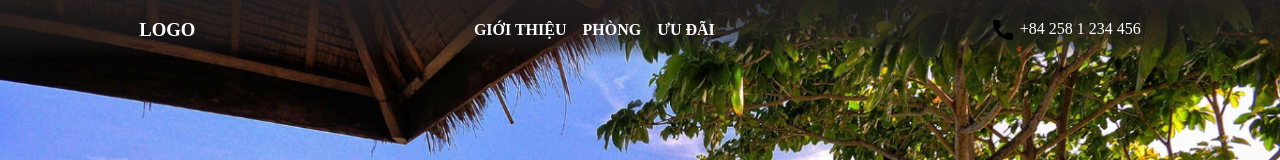
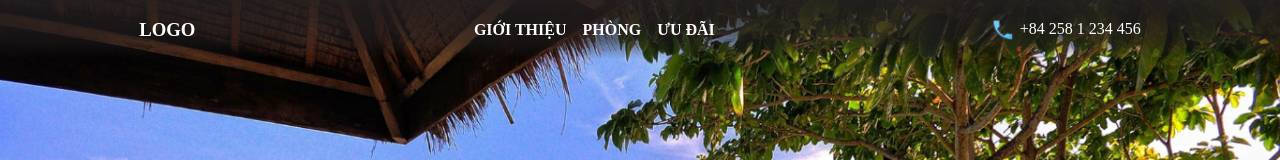
Before and after one commit to sontn2411/my-hotel, a React (Vite) app: page / in a window 1280 px wide. Shown: the top 160 px of the page. Built offline with nearby package versions, Linux system fonts and the light colour scheme.

Commit message:
remove hover icon call header

```diff
--- a/src/components/general/Header.jsx
+++ b/src/components/general/Header.jsx
@@ -8,7 +8,6 @@ import { useState } from 'react';
 
 const Header = () => {
 
-    const [hoverCall, setHoverCall] = useState(false)
 
     return (
         <div className="wrapperHeader">
@@ -38,11 +37,8 @@ const Header = () => {
 
                 {/* call */}
                 <div className="headerCall">
-                    <a href='tel:02581234456'
-                        onMouseEnter={() => setHoverCall(true)}
-                        onMouseLeave={() => setHoverCall(false)}
-                    >
-                        {hoverCall ? <img src={iconCallHover} alt="call" width='20px' /> : <img src={iconCall} alt="call" width='20px' />}
+                    <a href='tel:02581234456'>
+                        <img src={iconCallHover} alt="call" width='20px' />
                         <span>+84 258 1 234 456 </span>
                     </a>
                 </div>
```
Also changed, not shown: src/assets/icons/call.png.
